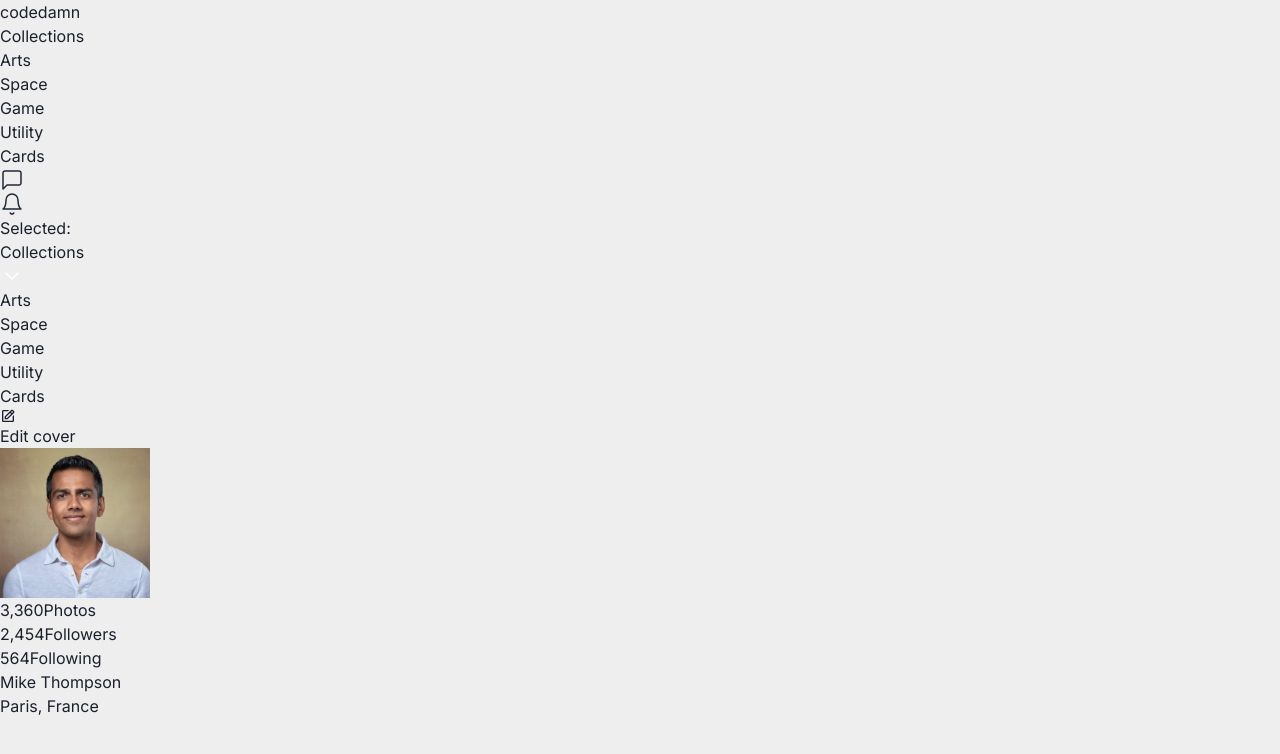
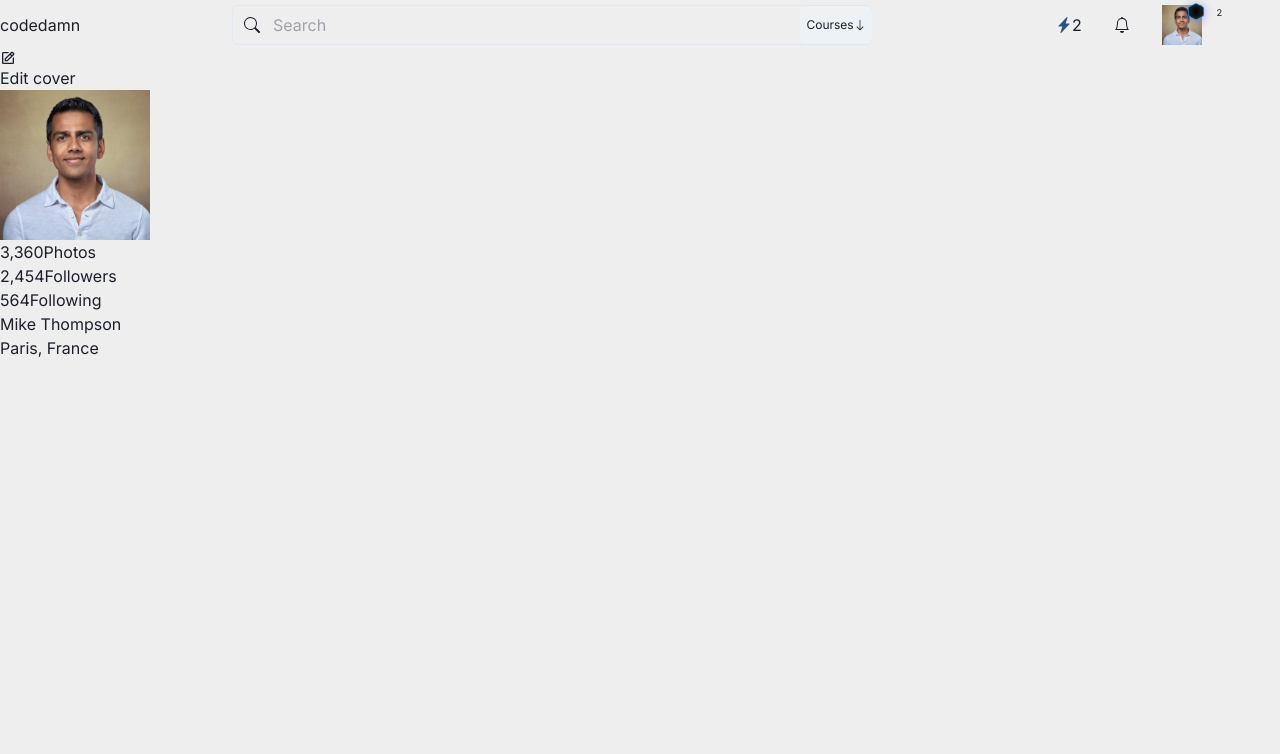
Before and after one commit to Brihadeeshrk/codedamn-portfolio, a Next.js app: page / in a window 1280 px wide. Shown: the top 754 px of the page. Built offline with nearby package versions, Linux system fonts and the light colour scheme.

Commit message:
header done

```diff
--- /dev/null
+++ b/src/components/Header/RightContent/index.tsx
@@ -0,0 +1,34 @@
+import LevelBadge from "@/components/LevelBadge";
+import { Box, Flex, Icon, Image, Text } from "@chakra-ui/react";
+import React from "react";
+import { BsFillLightningChargeFill, BsBell } from "react-icons/bs";
+
+type indexProps = {};
+
+const index: React.FC<indexProps> = () => {
+  return (
+    <Flex width="100%" align="center" justify="space-evenly">
+      {/* Streak */}
+      <Flex align="center" display={{ sm: "none", md: "flex" }}>
+        <Icon as={BsFillLightningChargeFill} color="blue.700" />
+        <Text>2</Text>
+      </Flex>
+
+      {/* Notifications */}
+      <Icon as={BsBell} display={{ sm: "none", md: "flex" }} />
+
+      {/* Profile Picture */}
+      <Flex>
+        <Image
+          src="/assets/stock.jpeg"
+          alt=""
+          height="40px"
+          width="40px"
+          className="relative rounded-full"
+        />
+        <LevelBadge level={2} />
+      </Flex>
+    </Flex>
+  );
+};
+export default index;
--- a/src/components/Header/index.tsx
+++ b/src/components/Header/index.tsx
@@ -1,226 +1,91 @@
-import React, { useState } from "react";
+import {
+  Button,
+  Flex,
+  Input,
+  InputGroup,
+  InputLeftElement,
+  InputRightElement,
+  Text,
+  Icon,
+  Image,
+} from "@chakra-ui/react";
+import React from "react";
+import RightContent from "./RightContent";
+import { BsFillLightningChargeFill, BsBell } from "react-icons/bs";
 
-export default function Index(props: any) {
-  let arr = [true, false, false, false, false, false];
-  const [style, setStyle] = useState(arr);
-  const [dropDown, setDropDown] = useState(true);
-  const [text, setText] = useState("");
+import { BsSearch, BsArrowDown } from "react-icons/bs";
+import LevelBadge from "../LevelBadge";
 
-  const selected = (props: any) => {
-    let newArr = [...arr];
-    for (let i = 0; i < newArr.length; i++) {
-      newArr[i] = false;
-    }
-    newArr[props] = true;
-    setStyle(newArr);
-  };
+type indexProps = {};
 
-  const setSelectedText = (txt: string) => {
-    setText(txt);
-    setDropDown(true);
-  };
+const index: React.FC<indexProps> = () => {
+  return (
+    <Flex
+      height="50px"
+      align="center"
+      width="100%"
+      justify="space-between"
+      className="p-3 top-0 fixed bg-white shadow-2xl z-50 font-bold"
+    >
+      {/* Codedamn logo */}
+      <Text>codedamn</Text>
 
-  return (
-    <div className="2xl:container 2xl:mx-auto">
-      <div className="bg-white rounded shadow-lg py-5 px-7">
-        <nav className="flex justify-between">
-          <div className="flex items-center space-x-3 lg:pr-16 pr-6">
-            <h2 className="font-normal text-2xl leading-6 text-gray-800">
-              codedamn
-            </h2>
-          </div>
+      {/* Input Field */}
+      <InputGroup width="50%">
+        <InputLeftElement
+          pointerEvents="none"
+          display={{ sm: "none", md: "flex" }}
+        >
+          <BsSearch color="gray.300" />
+        </InputLeftElement>
+        <Input
+          type="text"
+          placeholder="Search"
+          className="hidden md:flex placeholder:italic placeholder:text-slate-400 placeholder:font-normal"
+        />
+        <InputRightElement width="4.5rem" display={{ sm: "none", md: "flex" }}>
+          <Button
+            padding="10px 25px"
+            h="1.75rem"
+            size="sm"
+            height="95%"
+            fontSize="9pt"
+            fontWeight={400}
+            className="flex rounded-md text-sm"
+            display={{ sm: "hidden", md: "flex" }}
+          >
+            Courses
+            <Icon as={BsArrowDown} className="text-xs ml-0.5" />
+          </Button>
+        </InputRightElement>
+      </InputGroup>
+      {/* RightContent */}
+      <Flex width="20%" justify="space-evenly">
+        {/* <RightContent /> */}
+        <Flex width="100%" align="center" justify="space-evenly">
+          {/* Streak */}
+          <Flex align="center" display={{ sm: "none", md: "flex" }}>
+            <Icon as={BsFillLightningChargeFill} color="blue.700" />
+            <Text>2</Text>
+          </Flex>
 
-          {/* For medium and plus sized devices */}
-          <ul className="hidden md:flex flex-auto space-x-2">
-            <li
-              onClick={() => selected(0)}
-              className={`${
-                style[0]
-                  ? "text-white bg-indigo-600"
-                  : "text-gray-600 border border-white bg-gray-50"
-              }  focus:outline-none focus:ring-2 focus:ring-offset-2 focus:ring-gray-800  cursor-pointer px-3 py-2.5 font-normal text-xs leading-3 shadow-md rounded`}
-            >
-              Collections
-            </li>
-            <li
-              onClick={() => selected(1)}
-              className={`${
-                style[1]
-                  ? "text-white bg-indigo-600"
-                  : "text-gray-600 border border-white bg-gray-50"
-              } focus:outline-none focus:ring-2 focus:ring-offset-2 focus:ring-gray-800 cursor-pointer px-3 py-2.5 font-normal text-xs leading-3 shadow-md rounded`}
-            >
-              Arts
-            </li>
-            <li
-              onClick={() => selected(2)}
-              className={`${
-                style[2]
-                  ? "text-white bg-indigo-600"
-                  : "text-gray-600 border border-white bg-gray-50"
-              } focus:outline-none focus:ring-2 focus:ring-offset-2 focus:ring-gray-800 cursor-pointer px-3 py-2.5 font-normal text-xs leading-3 shadow-md rounded`}
-            >
-              Space
-            </li>
-            <li
-              onClick={() => selected(3)}
-              className={`${
-                style[3]
-                  ? "text-white bg-indigo-600"
-                  : "text-gray-600 border border-white bg-gray-50"
-              } focus:outline-none focus:ring-2 focus:ring-offset-2 focus:ring-gray-800 cursor-pointer px-3 py-2.5 font-normal text-xs leading-3 shadow-md rounded`}
-            >
-              Game
-            </li>
-            <li
-              onClick={() => selected(4)}
-              className={`${
-                style[4]
-                  ? "text-white bg-indigo-600"
-                  : "text-gray-600 border border-white bg-gray-50"
-              } focus:outline-none focus:ring-2 focus:ring-offset-2 focus:ring-gray-800 cursor-pointer px-3 py-2.5 font-normal text-xs leading-3 shadow-md rounded`}
-            >
-              Utility
-            </li>
-            <li
-              onClick={() => selected(5)}
-              className={`${
-                style[5]
-                  ? "text-white bg-indigo-600"
-                  : "text-gray-600 border border-white bg-gray-50"
-              } focus:outline-none focus:ring-2 focus:ring-offset-2 focus:ring-gray-800 cursor-pointer px-3 py-2.5 font-normal text-xs leading-3 shadow-md rounded`}
-            >
-              Cards
-            </li>
-          </ul>
-          <div className=" flex space-x-5 justify-center items-center pl-2">
-            <div className="relative cursor-pointer focus:outline-none focus:ring-2 focus:ring-offset-2 focus:ring-gray-800 ">
-              <svg
-                width={24}
-                height={24}
-                viewBox="0 0 24 24"
-                fill="none"
-                xmlns="http://www.w3.org/2000/svg"
-              >
-                <path
-                  d="M21 15C21 15.5304 20.7893 16.0391 20.4142 16.4142C20.0391 16.7893 19.5304 17 19 17H7L3 21V5C3 4.46957 3.21071 3.96086 3.58579 3.58579C3.96086 3.21071 4.46957 3 5 3H19C19.5304 3 20.0391 3.21071 20.4142 3.58579C20.7893 3.96086 21 4.46957 21 5V15Z"
-                  stroke="#1F2937"
-                  strokeWidth="1.5"
-                  strokeLinecap="round"
-                  strokeLinejoin="round"
-                />
-              </svg>
-              <div className="animate-ping w-1.5 h-1.5 bg-indigo-700 rounded-full absolute -top-1 -right-1 m-auto duration-200" />
-              <div className=" w-1.5 h-1.5 bg-indigo-700 rounded-full absolute -top-1 -right-1 m-auto shadow-lg" />
-            </div>
-            <svg
-              className="cursor-pointer  focus:outline-none focus:ring-2 focus:ring-offset-2 focus:ring-gray-800 "
-              width={24}
-              height={24}
-              viewBox="0 0 24 24"
-              fill="none"
-              xmlns="http://www.w3.org/2000/svg"
-            >
-              <path
-                d="M18 8C18 6.4087 17.3679 4.88258 16.2426 3.75736C15.1174 2.63214 13.5913 2 12 2C10.4087 2 8.88258 2.63214 7.75736 3.75736C6.63214 4.88258 6 6.4087 6 8C6 15 3 17 3 17H21C21 17 18 15 18 8Z"
-                stroke="#1F2937"
-                strokeWidth="1.5"
-                strokeLinecap="round"
-                strokeLinejoin="round"
-              />
-              <path
-                d="M13.73 21C13.5542 21.3031 13.3019 21.5547 12.9982 21.7295C12.6946 21.9044 12.3504 21.9965 12 21.9965C11.6496 21.9965 11.3054 21.9044 11.0018 21.7295C10.6982 21.5547 10.4458 21.3031 10.27 21"
-                stroke="#1F2937"
-                strokeWidth="1.5"
-                strokeLinecap="round"
-                strokeLinejoin="round"
-              />
-            </svg>
-          </div>
-        </nav>
-        {/* for smaller devcies */}
-        <div className="block md:hidden w-full mt-5 ">
-          <div
-            onClick={() => setDropDown(!dropDown)}
-            className="cursor-pointer px-4 py-3 text-white bg-indigo-600 rounded flex justify-between items-center w-full"
-          >
-            <div className="flex space-x-2">
-              <span
-                id="s1"
-                className={`${
-                  text.length != 0 ? "" : "hidden"
-                } font-semibold text-sm leading-3`}
-              >
-                Selected:{" "}
-              </span>
-              <p
-                id="textClicked"
-                className="font-normal text-sm leading-3 focus:outline-none hover:bg-gray-800 duration-100 cursor-pointer "
-              >
-                {text ? text : "Collections"}
-              </p>
-            </div>
-            <svg
-              id="ArrowSVG"
-              className={`${
-                dropDown ? "" : "rotate-180"
-              } transform duration-100`}
-              width={24}
-              height={24}
-              viewBox="0 0 24 24"
-              fill="none"
-              xmlns="http://www.w3.org/2000/svg"
-            >
-              <path
-                d="M6 9L12 15L18 9"
-                stroke="white"
-                strokeWidth="1.5"
-                strokeLinecap="round"
-                strokeLinejoin="round"
-              />
-            </svg>
-          </div>
-          <div className=" relative">
-            <ul
-              id="list"
-              className={`${
-                dropDown ? "hidden" : "block"
-              } font-normal text-base leading-4 absolute top-2  w-full rounded shadow-md`}
-            >
-              <li
-                onClick={() => setSelectedText("Arts")}
-                className="px-4 py-3 text-gray-600 bg-gray-50 border border-gray-50 focus:outline-none focus:bg-gray-100 hover:bg-gray-100 duration-100 cursor-pointer text-xs leading-3 font-normal"
-              >
-                Arts
-              </li>
-              <li
-                onClick={() => setSelectedText("Space")}
-                className="px-4 py-3 text-gray-600 bg-gray-50 border border-gray-50 focus:outline-none focus:bg-gray-100 hover:bg-gray-100 duration-100 cursor-pointer text-xs leading-3 font-normal"
-              >
-                Space
-              </li>
-              <li
-                onClick={() => setSelectedText("Game")}
-                className="px-4 py-3 text-gray-600 bg-gray-50 border border-gray-50 focus:outline-none focus:bg-gray-100 hover:bg-gray-100 duration-100 cursor-pointer text-xs leading-3 font-normal"
-              >
-                Game
-              </li>
-              <li
-                onClick={() => setSelectedText("Utility")}
-                className="px-4 py-3 text-gray-600 bg-gray-50 border border-gray-50 focus:outline-none focus:bg-gray-100 hover:bg-gray-100 duration-100 cursor-pointer text-xs leading-3 font-normal"
-              >
-                Utility
-              </li>
-              <li
-                onClick={() => setSelectedText("Cards")}
-                className="px-4 py-3 text-gray-600 bg-gray-50 border border-gray-50 focus:outline-none focus:bg-gray-100 hover:bg-gray-100 duration-100 cursor-pointer text-xs leading-3 font-normal"
-              >
-                Cards
-              </li>
-            </ul>
-          </div>
-        </div>
-      </div>
-    </div>
+          {/* Notifications */}
+          <Icon as={BsBell} display={{ sm: "none", md: "flex" }} />
+
+          {/* Profile Picture */}
+          <Flex>
+            <Image
+              src="/assets/stock.jpeg"
+              alt=""
+              height="40px"
+              width="40px"
+              className="relative rounded-full"
+            />
+            <LevelBadge level={2} />
+          </Flex>
+        </Flex>
+      </Flex>
+    </Flex>
   );
-}
+};
+export default index;
--- a/src/components/HeroCard/index.tsx
+++ b/src/components/HeroCard/index.tsx
@@ -4,10 +4,10 @@ import { BiEdit } from "react-icons/bi";
 import { UserDetails } from "../../atoms/userAtom";
 
 type indexProps = {
-  user: UserDetails;
+  // user: UserDetails;
 };
 
-const index: React.FC<indexProps> = ({ user }) => {
+const index: React.FC<indexProps> = ({}) => {
   return (
     <div className="relative max-w-md mx-auto md:max-w-2xl mt-28 min-w-0 break-words bg-white w-full shadow-lg rounded-xl ">
       {/* Banner */}
--- /dev/null
+++ b/src/components/LevelBadge/index.tsx
@@ -0,0 +1,31 @@
+import { Box, Flex, Image, Text } from "@chakra-ui/react";
+import React from "react";
+
+type indexProps = {
+  level: number;
+};
+
+const index: React.FC<indexProps> = ({ level }) => {
+  return (
+    <Flex
+      position="relative"
+      className="text-white"
+      align="center"
+      justify="center"
+      left="-30%"
+      top="-12.5px"
+    >
+      <Image
+        src="assets/levelBadge.png"
+        height="40px"
+        width="40px"
+        alt="Badge"
+        className="relative"
+      />
+      <Text className="relative" fontSize="7pt" left="-50%">
+        {level}
+      </Text>
+    </Flex>
+  );
+};
+export default index;
```
Also changed, not shown: public/assets/levelBadge.png (added).
